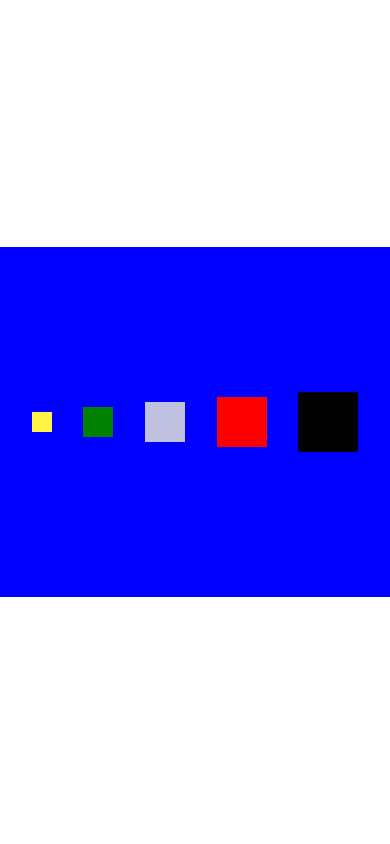
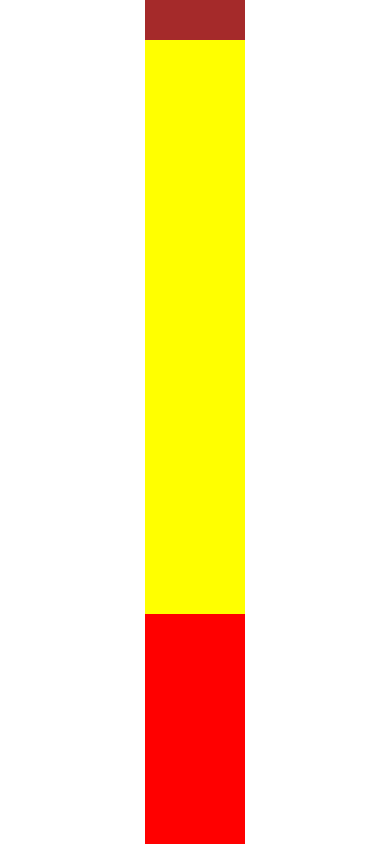
Before and after one commit to iwebwork/ExercicioosCod3r, a React Native app: screen / in a window 390 px wide. Built offline with nearby package versions, Linux system fonts and the light colour scheme.

Commit message:
FlexBox V4

```diff
--- a/src/App.js
+++ b/src/App.js
@@ -20,7 +20,9 @@ import { View,SafeAreaView } from 'react-native'
 // import DigiteSeuNome from './components/DigiteSeuNome'
 // import FlexBoxV1 from './components/layout/FlexBoxV1'
 // import FlexBoxV2 from './components/layout/FlexBoxV2'
-import FlexBoxV3 from './components/layout/FlexBoxV3'
+// import FlexBoxV3 from './components/layout/FlexBoxV3'
+import FlexBoxV4 from './components/layout/FlexBoxV4'
+
 
 
 import Estilo from './components/estilo'
@@ -31,7 +33,9 @@ export default () => {
     // const b = getRandomIntInclusive(1, 60)
     return (
         <SafeAreaView style={Estilo.AjustarTexto}>
-            <FlexBoxV3/>
+            <FlexBoxV4/>
+
+            {/* <FlexBoxV3/> */}
 
             {/* <FlexBoxV2/> */}
 
--- /dev/null
+++ b/src/components/layout/FlexBoxV4.js
@@ -0,0 +1,32 @@
+import React, {useState} from 'react'
+import {View,StyleSheet} from 'react-native'
+
+export default props => {
+    return (
+        <View style={style.StyleVArea}>
+            <View style={style.StyleV0}></View>
+            <View style={style.StyleV1}></View>
+            <View style={style.StyleV2}></View>
+        </View>
+    )
+}
+
+const style = StyleSheet.create({
+    StyleV0:{
+        height:40,
+        backgroundColor:"brown"
+    },
+    StyleV1:{
+        flex: 5,
+        backgroundColor:"yellow"
+    },
+    StyleV2:{
+        flex: 2,
+        backgroundColor:"red"
+    },
+    StyleVArea:{
+        flex:1,
+        width:100,
+        backgroundColor:"green"
+    }
+})
```
